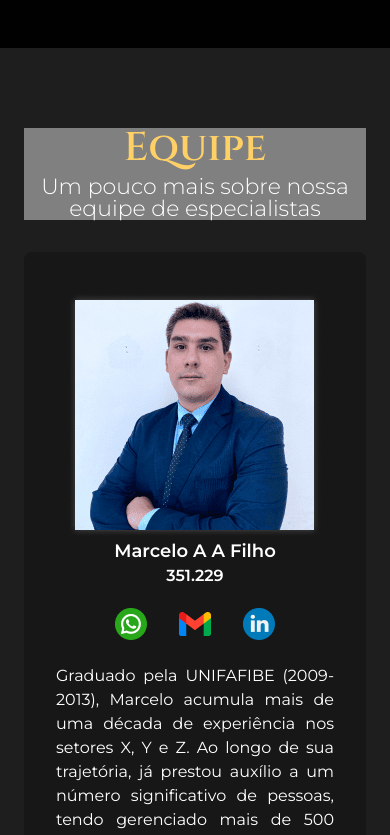
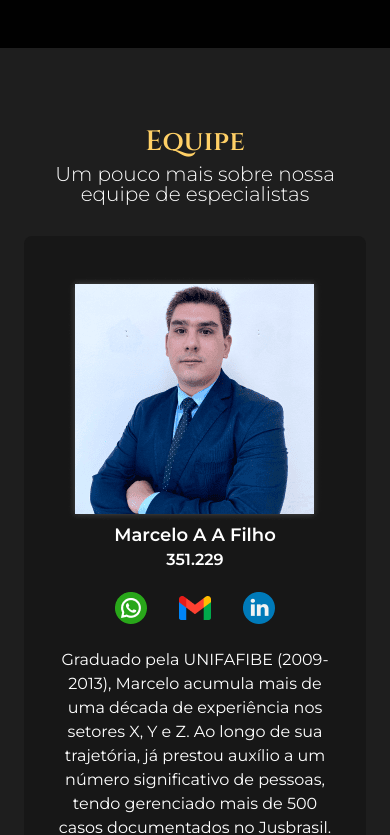
Before and after one commit to EmersonMatias/alves---nascimento-app, a React (Vite) app: page / in a window 390 px wide. Shown: the part 4160-4995 px from the top of the page. Built offline with nearby package versions, Linux system fonts and the light colour scheme.

Commit message:
feat: adicionado footer, section6, section 5 e section 4 para mobile

```diff
--- a/src/components/card-3/style.ts
+++ b/src/components/card-3/style.ts
@@ -10,7 +10,6 @@ const Container = styled.div`
     display: flex;
     flex-direction: column;
     align-items: center;
-    text-align: justify;
     background-color: #171717;
 
     h6{
@@ -44,7 +43,7 @@ const Container = styled.div`
 
     .description{
         line-height: 1.5;
-        text-align: justify;
+        text-align: center;
     }
 `
 
--- a/src/components/footer/style.ts
+++ b/src/components/footer/style.ts
@@ -36,6 +36,10 @@ const Container = styled.footer`
 
     @media screen and (max-width: 800px){
        padding: 2.4rem;
+
+       .title{
+            margin-bottom: 0.8rem;
+       }
     }
 `
 
@@ -59,7 +63,6 @@ const Box1 = styled.div`
 
     @media screen and (max-width: 800px){
        .left, .right{
-            background-color: blue;
             width: fit-content;
        }
     }
@@ -77,6 +80,7 @@ const Box2 = styled.div`
     align-items: center;
     gap: 0.8rem;
     text-align: center;
+    line-height: 1.2;
 `
 
 const Logo = styled.img`
--- a/src/components/form/style.ts
+++ b/src/components/form/style.ts
@@ -7,7 +7,9 @@ const Container = styled.form`
     display: flex;
     flex-direction: column;
     align-items: center;
-    background-color: gray;
+    background-color: ${props => props.theme.colors.black};
+    padding: 4rem 0rem;
+    border-radius: 0.8rem;
 
     h4{
         font-size: 2.4rem;
@@ -51,19 +53,15 @@ const Container = styled.form`
     }
 
     @media screen and (max-width: 1080px){
-
         input, textarea{
             width: 32rem;
         }
-        background-color: gray;
     }
 
     @media screen and (max-width: 800px){
-
         input, textarea{
-            width: 24rem;
+            width: 28rem;
         }
-        background-color: gray;
     }
 `
 
--- a/src/components/sections/section-4/style.ts
+++ b/src/components/sections/section-4/style.ts
@@ -27,8 +27,12 @@ const Container = styled.section`
 
     @media screen and (max-width: 800px){
         padding: 8rem 2.4rem;
+        h2{
+            font-size: 2.8rem;
+        }
 
         h5{
+            font-size: 2rem;
             text-align: center;
         }
     }
@@ -44,7 +48,6 @@ const Box1 = styled.div`
 
     @media screen and (max-width: 1080px){
         max-width: 100%;
-        background-color: gray;
         align-items: center;
         margin-bottom: 3.2rem;
         margin-right: 0;
--- a/src/components/sections/section-5/style.ts
+++ b/src/components/sections/section-5/style.ts
@@ -27,6 +27,7 @@ const Container = styled.section`
 
     @media screen and (max-width: 800px){
         padding: 8rem 2.4rem;
+
 
         h2{
             font-size: 2.8rem;
@@ -86,10 +87,12 @@ const Box1 = styled.div`
 
 
     @media screen and (max-width: 1080px){
+
         .socialContainer{
             gap: 2.4rem;
             flex-direction: column;
             align-items: center;
+            margin-top: 4rem;
         }
     }
 
@@ -115,6 +118,7 @@ const Box2 = styled.div`
         gap: 1.6rem;
         margin: 2.4rem 0rem;
         text-align: center;
+        line-height: 1.2;
 
 
         p{
@@ -149,6 +153,8 @@ const Box2 = styled.div`
         flex-direction: column;
         align-items: center;
         text-align: center;
+        margin-top: 4rem;
+        gap: 2.4rem;
 
         .maps{
             height: 40rem;
--- a/src/components/sections/section-6/style.ts
+++ b/src/components/sections/section-6/style.ts
@@ -19,6 +19,14 @@ const Container = styled.section`
         text-align: center;
         margin-bottom: 3.2rem;
     }
+
+    @media screen and (max-width: 1080px){
+        padding: 8rem 2.4rem;
+
+        h3{
+            font-size: 2.4rem;
+        }
+    }
 `
 
 
```
